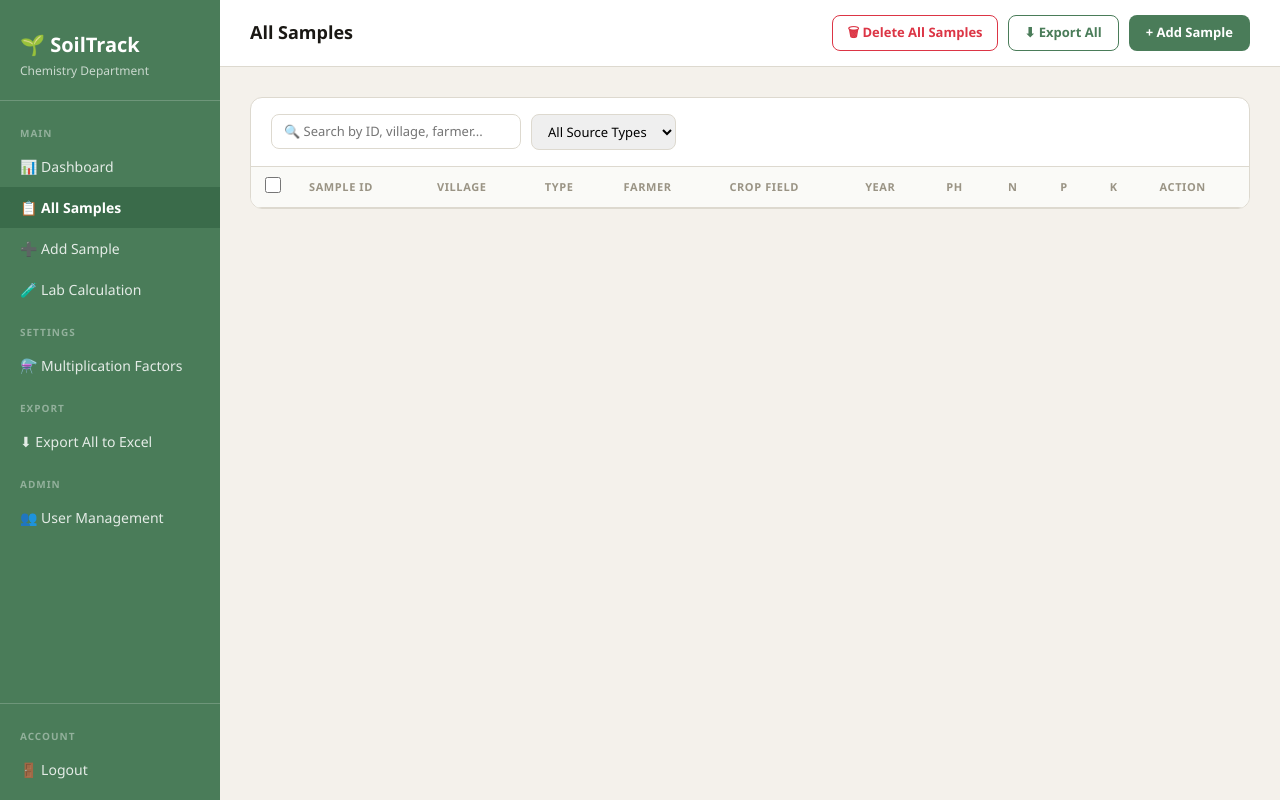
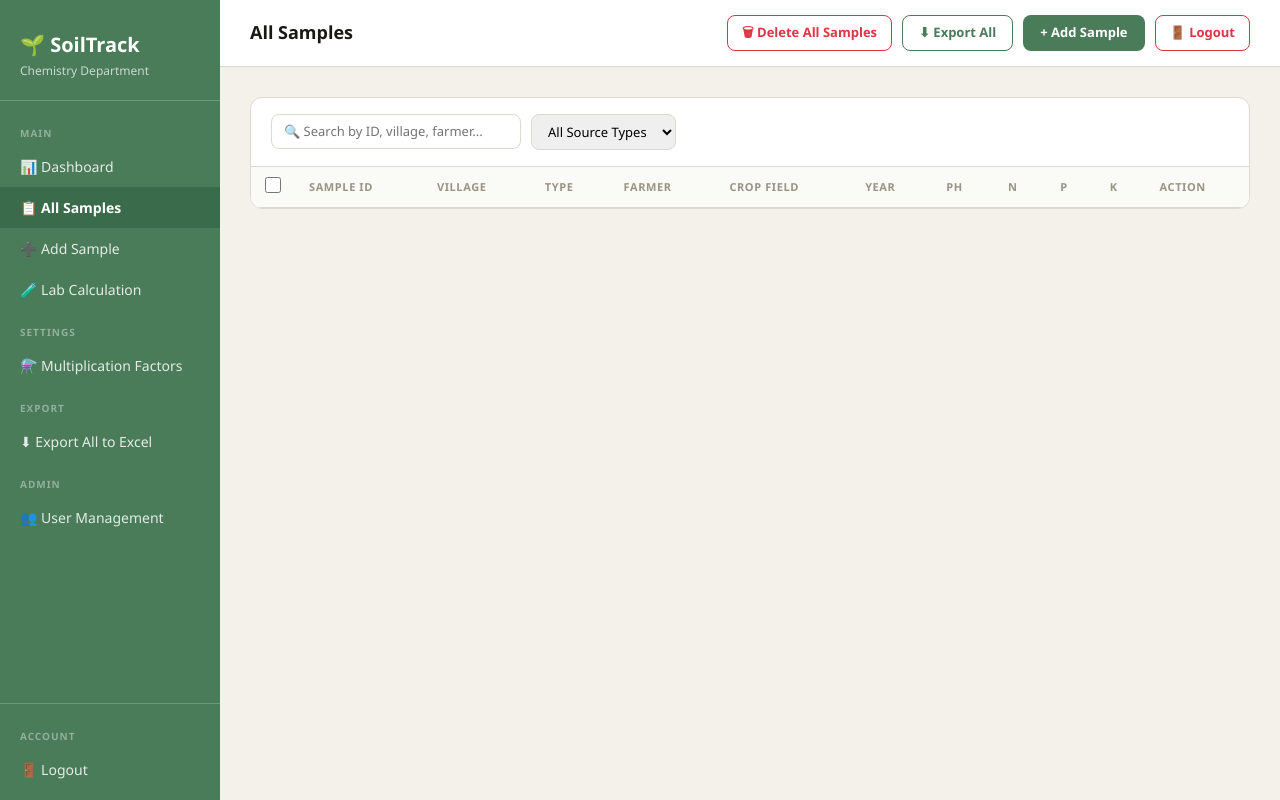
Before and after one commit to yashpakaye8-art/soiltrack-, a Flask app: page /samples in a window 1280 px wide. Run offline with Flask 3, Linux system fonts and the light colour scheme; the visitor is signed in with stand-in values (Sample User, id 1); lists and menus that the app fills with data are empty; some libraries are stand-ins or nearby versions.

Commit message:
feat: add prominent Logout button to topbar across all template views

```diff
--- a/templates/bulk_map.html
+++ b/templates/bulk_map.html
@@ -146,6 +146,9 @@
     <div class="topbar-title">
         <button class="hamburger-btn" onclick="openSidebar()" aria-label="Open menu">☰</button>
         Bulk Import Soil Samples
+    </div>
+    <div style="display:flex;gap:10px;align-items:center;">
+        <a href="/logout" class="btn btn-sm btn-outline-danger fw-bold" style="border-radius:8px;padding:6px 14px;font-size:12.5px;text-decoration:none;">🚪 Logout</a>
     </div>
 </div>
 
--- a/templates/dashboard.html
+++ b/templates/dashboard.html
@@ -160,9 +160,10 @@
         <button class="hamburger-btn" onclick="openSidebar()" aria-label="Open menu">☰</button>
         Dashboard
     </div>
-    <div class="topbar-actions" style="display:flex;align-items:center;gap:10px">
+    <div class="topbar-actions" style="display:flex;align-items:center;gap:10px;flex-wrap:wrap;">
         <a href="/lab-calculation" class="btn btn-sm" style="background:#3A6B4A;color:white;border-radius:8px;padding:7px 16px;font-size:13px;font-weight:600;text-decoration:none;">🧪 Lab Calculation</a>
         <a href="/add" class="btn btn-sm" style="background:#4A7C59;color:white;border-radius:8px;padding:7px 16px;font-size:13px;font-weight:600;text-decoration:none;">+ Add Sample</a>
+        <a href="/logout" class="btn btn-sm btn-outline-danger fw-bold" style="border-radius:8px;padding:7px 14px;font-size:13px;text-decoration:none;">🚪 Logout</a>
     </div>
 </div>
 
--- a/templates/dilution_factors.html
+++ b/templates/dilution_factors.html
@@ -80,6 +80,9 @@
         <button class="hamburger-btn" onclick="openSidebar()" aria-label="Open menu">☰</button>
         ⚗️ Multiplication Factor Settings
     </div>
+    <div style="display:flex;gap:10px;align-items:center;">
+        <a href="/logout" class="btn btn-sm btn-outline-danger fw-bold" style="border-radius:8px;padding:6px 14px;font-size:12.5px;text-decoration:none;">🚪 Logout</a>
+    </div>
 </div>
 
 <!-- Main Content -->
--- a/templates/edit_sample.html
+++ b/templates/edit_sample.html
@@ -107,6 +107,9 @@
     <div class="topbar-title">
         <button class="hamburger-btn" onclick="openSidebar()" aria-label="Open menu">☰</button>
         Edit Sample
+    </div>
+    <div style="display:flex;gap:10px;align-items:center;">
+        <a href="/logout" class="btn btn-sm btn-outline-danger fw-bold" style="border-radius:8px;padding:6px 14px;font-size:12.5px;text-decoration:none;">🚪 Logout</a>
     </div>
 </div>
 <div class="main-content">
--- a/templates/lab_calculation.html
+++ b/templates/lab_calculation.html
@@ -229,6 +229,7 @@
     <div style="display:flex;align-items:center;gap:10px;flex-wrap:wrap;">
         <div class="edit-mode-badge" id="edit-mode-badge">✏️ EDIT MODE — updating existing sample</div>
         <a href="/samples" class="btn-muted" style="text-decoration:none;">← Back to Samples</a>
+        <a href="/logout" class="btn btn-sm btn-outline-danger fw-bold" style="border-radius:8px;padding:7px 14px;font-size:13px;text-decoration:none;">🚪 Logout</a>
     </div>
 </div>
 
--- a/templates/sample_detail.html
+++ b/templates/sample_detail.html
@@ -174,6 +174,7 @@
         <a href="/soil-health-card/{{ sample.id }}" class="btn-health-card">🌱 Soil Health Card</a>
         <a href="/lab-calculation?sample_id={{ sample.sample_id }}" class="btn-lab">🧪 Edit Lab</a>
         <a href="/edit/{{ sample.id }}" class="btn-edit">✏️ Edit</a>
+        <a href="/logout" class="btn btn-sm btn-outline-danger fw-bold" style="border-radius:8px;padding:7px 14px;font-size:13px;text-decoration:none;">🚪 Logout</a>
     </div>
 </div>
 
--- a/templates/samples.html
+++ b/templates/samples.html
@@ -269,8 +269,9 @@
     </div>
     <div style="display:flex;gap:10px;align-items:center;flex-wrap:wrap">
         <button type="button" onclick="deleteAllSamples()" class="btn btn-sm btn-outline-danger" style="border-radius:8px;padding:7px 14px;font-size:13px;font-weight:600">🗑 Delete All Samples</button>
-        <a href="/export" class="btn btn-sm" style="background:white;color:#4A7C59;border:1px solid #4A7C59;border-radius:8px;padding:7px 16px;font-size:13px;font-weight:600">⬇ Export All</a>
-        <a href="/add" class="btn btn-sm" style="background:#4A7C59;color:white;border-radius:8px;padding:7px 16px;font-size:13px;font-weight:600">+ Add Sample</a>
+        <a href="/export" class="btn btn-sm" style="background:white;color:#4A7C59;border:1px solid #4A7C59;border-radius:8px;padding:7px 16px;font-size:13px;font-weight:600;text-decoration:none;">⬇ Export All</a>
+        <a href="/add" class="btn btn-sm" style="background:#4A7C59;color:white;border-radius:8px;padding:7px 16px;font-size:13px;font-weight:600;text-decoration:none;">+ Add Sample</a>
+        <a href="/logout" class="btn btn-sm btn-outline-danger fw-bold" style="border-radius:8px;padding:7px 14px;font-size:13px;text-decoration:none;">🚪 Logout</a>
     </div>
 </div>
 
--- a/templates/users.html
+++ b/templates/users.html
@@ -92,7 +92,10 @@
         <button class="hamburger-btn" onclick="openSidebar()" aria-label="Open menu">☰</button>
         User Management
     </div>
-    <a href="/register" class="btn-add-user-top">+ Add New User</a>
+    <div style="display:flex;gap:10px;align-items:center;">
+        <a href="/register" class="btn-add-user-top">+ Add New User</a>
+        <a href="/logout" class="btn btn-sm btn-outline-danger fw-bold" style="border-radius:8px;padding:6px 14px;font-size:12.5px;text-decoration:none;">🚪 Logout</a>
+    </div>
 </div>
 
 <div class="main-content">
```
Also changed, not shown: templates/add_sample.html (+6 -3 lines), templates/bulk_add.html (+6 -3 lines).
